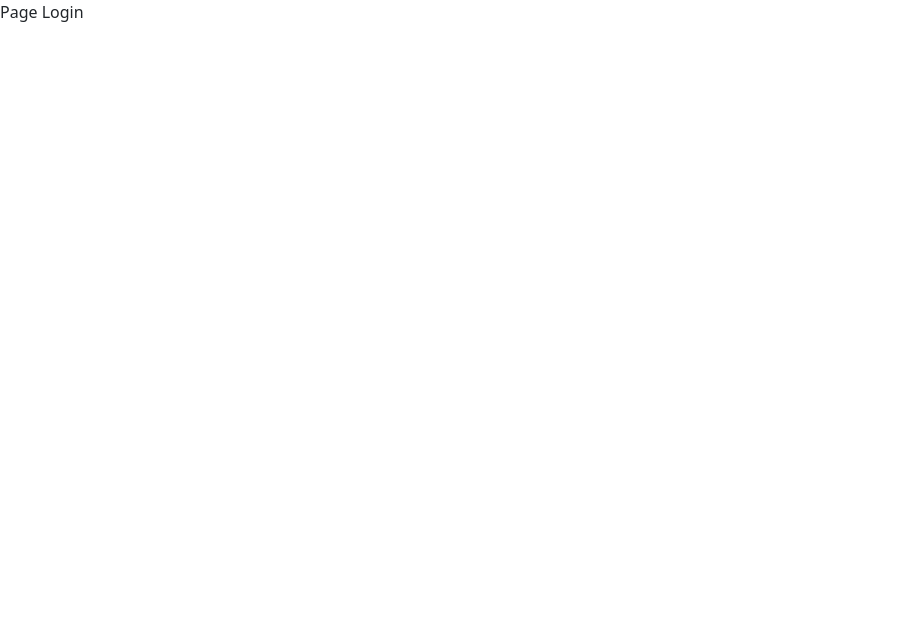
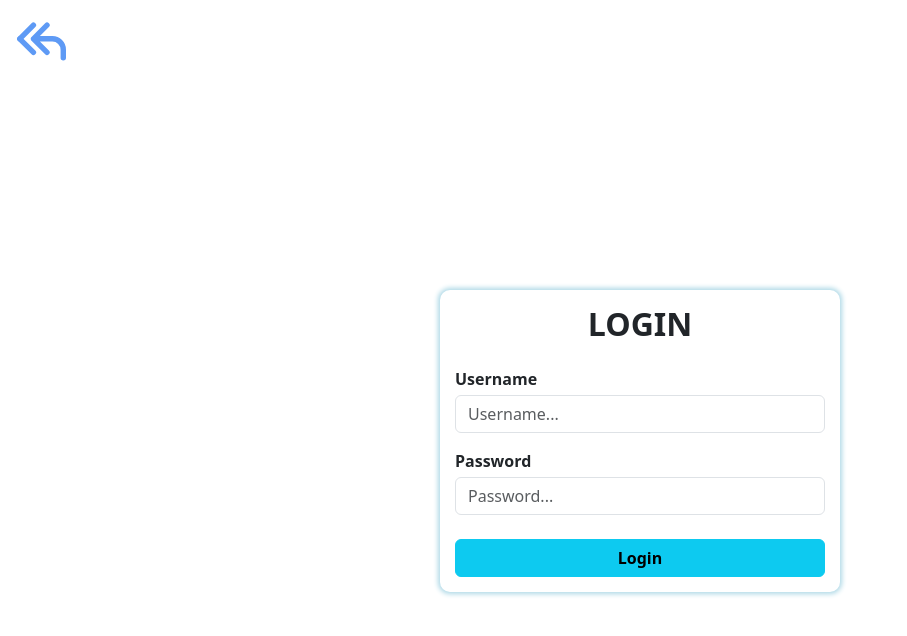
Before and after one commit to PhungSonHai/ReactPosts, a React (Vite) app in the folder client/: page /login in a window 1280 px wide. Shown: the top 636 px of the page, without its empty margins (0-907 px from the left). Built offline with nearby package versions, Linux system fonts and the light colour scheme.

Commit message:
complete login

```diff
--- a/client/src/pages/Login/index.jsx
+++ b/client/src/pages/Login/index.jsx
@@ -1,10 +1,80 @@
-import React from 'react';
+import React, { useState } from 'react';
+import images from './../../assets';
+import classNames from 'classnames/bind';
+import styles from './login.module.scss';
+import { useNavigate } from 'react-router-dom';
+import 'bootstrap/dist/css/bootstrap.min.css';
+import { Formik, Form, Field, ErrorMessage } from 'formik';
+import Toast from 'react-bootstrap/Toast';
+import * as Yup from 'yup';
+import axios from 'axios';
+
+const cx = classNames.bind(styles);
 
 function index() {
+  const navigate = useNavigate();
+  const [error, setError] = useState('');
+
+  const initialValues = {
+    username: "",
+    password: ""
+  }
+
+  const onSubmit = (data) => {
+    axios.post("http://localhost:3001/auth/login", data)
+      .then(() => navigate(-1))
+      .catch(error => setError(error.response.data.message))
+  }
+
+  const validationSchema = Yup.object().shape({
+    username: Yup.string().min(3).max(30).required(),
+    password: Yup.string().min(8).required(),
+  })
+
   return (
-    <div>
-      Page Login
-    </div>
+    <React.Fragment>
+      <Toast onClose={() => setError('')} className={`position-fixed top-0 end-0`} show={error !== ''} delay={5000} autohide>
+          <Toast.Header>
+            <img
+              src="holder.js/20x20?text=%20"
+              className="rounded me-2"
+              alt=""
+            />
+            <strong className="me-auto">Error</strong>
+          </Toast.Header>
+          <Toast.Body>{error}</Toast.Body>
+      </Toast>
+
+      <div className={`d-flex flex-column vh-100`}>
+        <div className={`p-3`}>
+          <img width={50} height={50} className={`${cx('icon-back')}`} onClick={() => navigate(-1)} src={images.arrowBack} alt="arrow-back" />
+        </div>
+        <div className={`d-flex justify-content-center align-items-center flex-fill`}>
+          <Formik initialValues={initialValues} onSubmit={onSubmit} validationSchema={validationSchema}>
+            <Form>
+              <div className={`${cx('wrap-form-login')} d-flex flex-column align-items-center`}>
+                <h2 className={`text-uppercase fw-bold`}>Login</h2>
+                <div className={`w-100`}>
+                  <div className={`mt-3`}>
+                    <label htmlFor="input-username" className={`fw-bold`}>Username</label>
+                    <Field id="input-username" name="username" className={`form-control mt-1`} autoComplete="off" placeholder="Username..."/>
+                    <ErrorMessage name='username' className='text-danger' component="small"/>
+                  </div>
+                  <div className={`mt-3`}>
+                    <label htmlFor="input-password" className={`fw-bold`}>Password</label>
+                    <Field id="input-password" type="password" name="password" className={`form-control mt-1`} autoComplete="off" placeholder="Password..."/>
+                    <ErrorMessage name='password' className='text-danger' component="small"/>
+                  </div>
+                </div>
+                <div className={`mt-4 w-100`}>
+                  <button type='submit' className={`btn btn-info w-100 fw-bold`}>Login</button>
+                </div>
+              </div>
+            </Form>
+          </Formik>
+        </div>
+      </div>
+    </React.Fragment>
   )
 }
 
--- /dev/null
+++ b/client/src/pages/Login/login.module.scss
@@ -0,0 +1,15 @@
+.icon-back {
+    cursor: pointer;
+    transition: transform 0.2s;
+}
+
+.icon-back:hover {
+    transform: translate(-3px, -3px);
+}
+
+.wrap-form-login {
+    width: 400px;
+    box-shadow: 0 0 5px 2px lightblue;
+    padding: 15px;
+    border-radius: 10px;
+}
```
Also changed, not shown: 1 other file (tests, documents, lock files or other folders).
